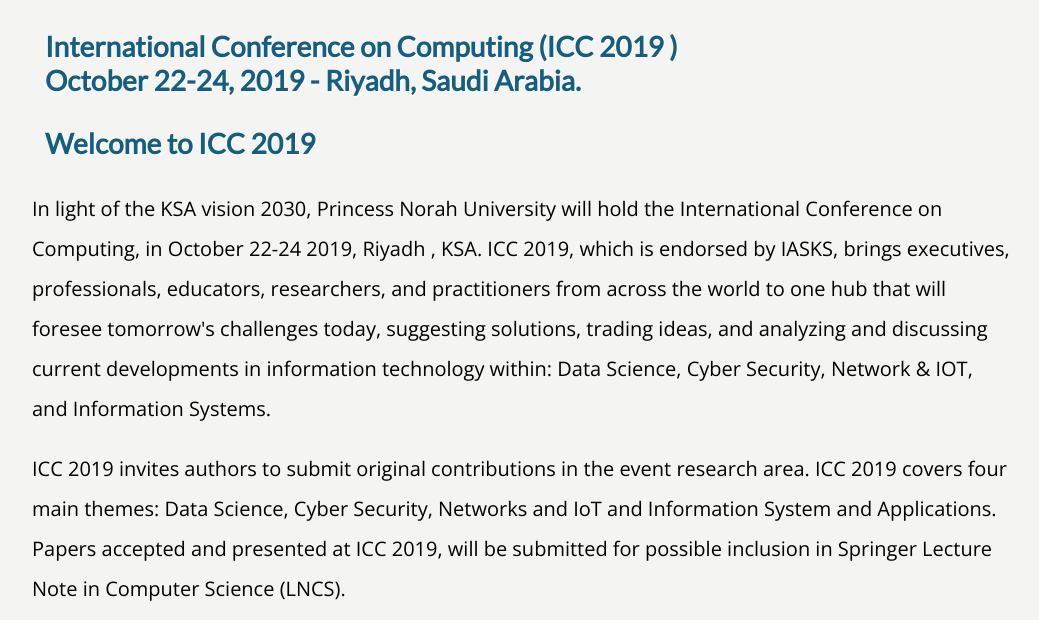
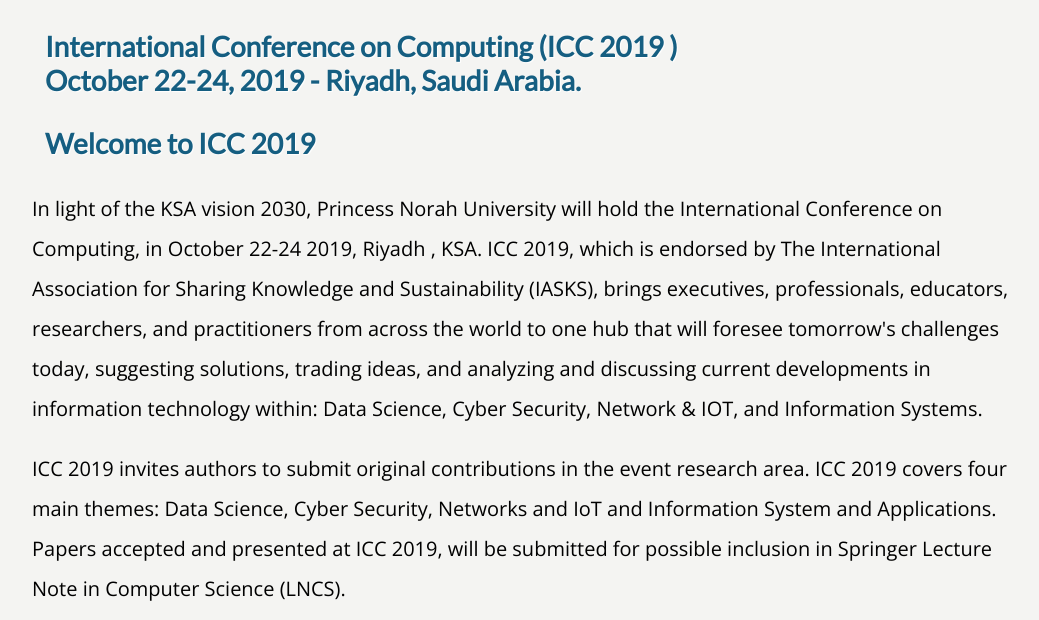
Before and after one commit to InegralPlatform/icconf, a PHP site: page / in a window 1280 px wide. Shown: the part 294-914 px from the top of the page, without its empty margins (118-1157 px from the left). Run offline with PHP 8.4, Linux system fonts and the light colour scheme; some libraries are stand-ins or nearby versions.

Commit message:
modify content

```diff
--- a/parts/content.php
+++ b/parts/content.php
@@ -6,7 +6,7 @@
   <h3>Welcome to ICC 2019
 </h3>
     <p>
-      In light of the KSA vision 2030, Princess Norah University will hold the International Conference on Computing, in October 22-24 2019, Riyadh , KSA. ICC 2019, which is endorsed by IASKS, brings executives, professionals, educators, researchers, and practitioners from across the world to one hub that will foresee tomorrow's challenges today, suggesting solutions, trading ideas, and analyzing and discussing current developments in information technology within: Data Science, Cyber Security, Network & IOT, and Information Systems.
+      In light of the KSA vision 2030, Princess Norah University will hold the International Conference on Computing, in October 22-24 2019, Riyadh , KSA. ICC 2019, which is endorsed by The International Association for Sharing Knowledge and Sustainability (IASKS), brings executives, professionals, educators, researchers, and practitioners from across the world to one hub that will foresee tomorrow's challenges today, suggesting solutions, trading ideas, and analyzing and discussing current developments in information technology within: Data Science, Cyber Security, Network & IOT, and Information Systems.
 
     <p>
       ICC 2019 invites authors to submit original contributions in the event research area. ICC  2019 covers four main themes: Data Science, Cyber Security, Networks and IoT and Information System and Applications. Papers accepted and presented at ICC 2019, will be submitted for possible inclusion in Springer Lecture Note in Computer Science (LNCS).
```
